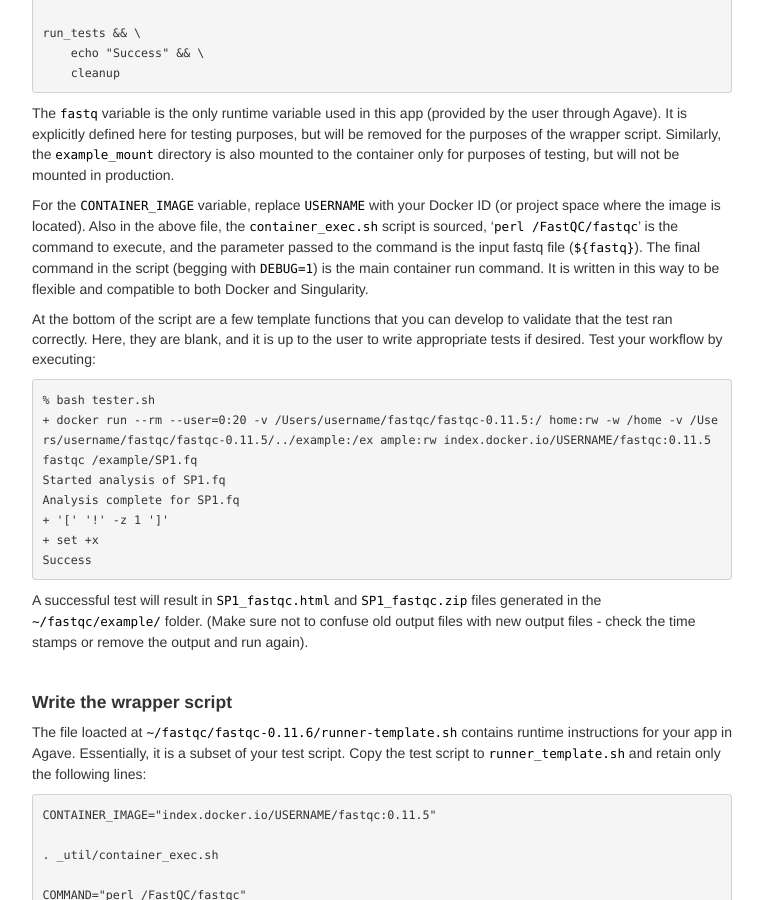
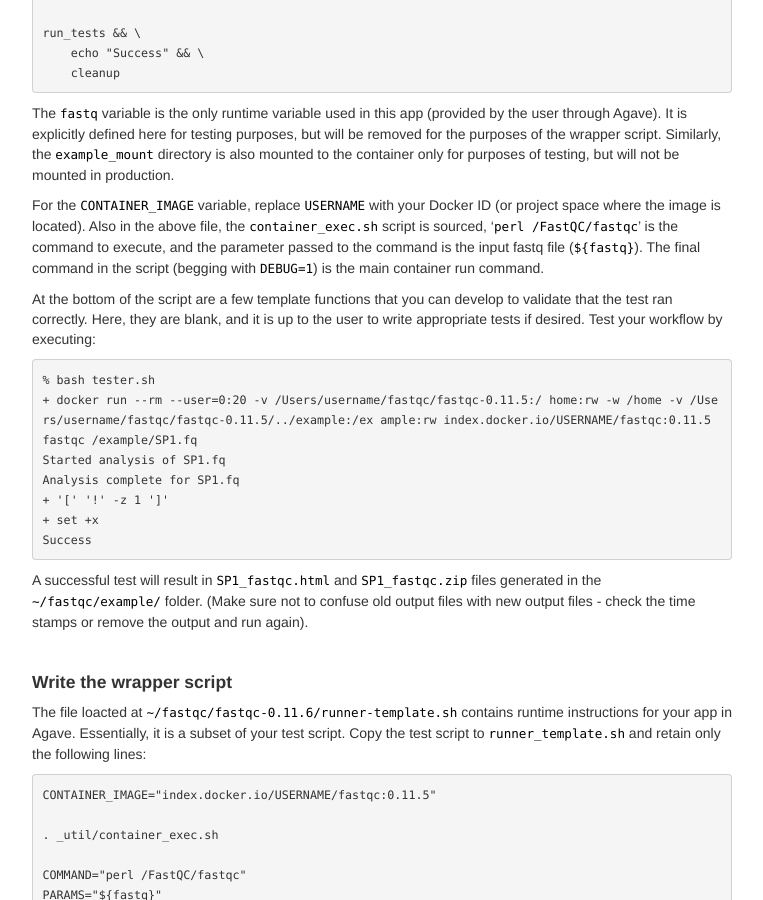
Before and after one commit to SD2E/api-user-guide, a Jekyll site: the page built from docs/create_app_03.md, in a window 1280 px wide and 900 px high, scrolled down 1392 px. Shown: the whole window, without its empty margins (258-1021 px from the left). Built offline with Jekyll 4.4.1, drawn with Linux system fonts in a browser that asks for light colours.

Commit message:
selectively editing out references to singularity in the create_app pages

```diff
--- a/docs/create_app_03.md
+++ b/docs/create_app_03.md
@@ -85,8 +85,7 @@ replace `USERNAME` with your Docker ID (or project space where the image is
 located). Also in the above file, the `container_exec.sh` script is sourced,
 '`perl /FastQC/fastqc`' is the command to execute, and the parameter passed to the
 command is the input fastq file (`${fastq}`). The final command in the script
-(begging with `DEBUG=1`) is the main container run command. It is written in this
-way to be flexible and compatible to both Docker and Singularity.
+(begging with `DEBUG=1`) is the main container run command.
 
 At the bottom of the script are a few template functions that you can develop
 to validate that the test ran correctly. Here,
```
Also changed, not shown: docs/create_app.md (+1 -1 lines), docs/create_app_02.md (+2 -5 lines).
